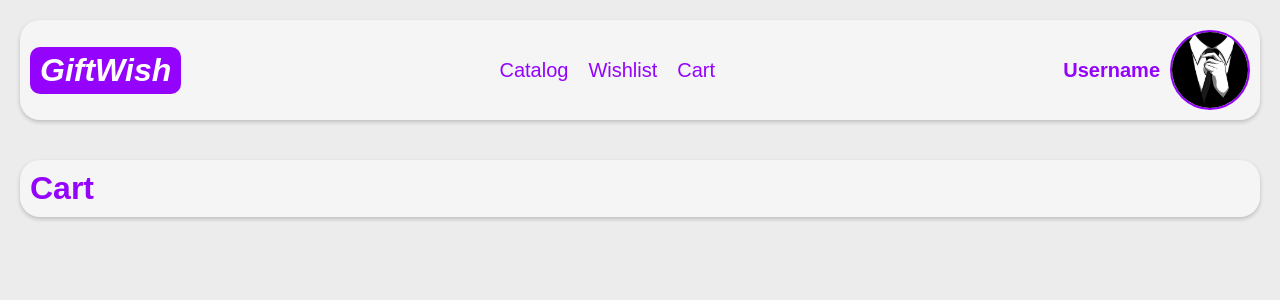
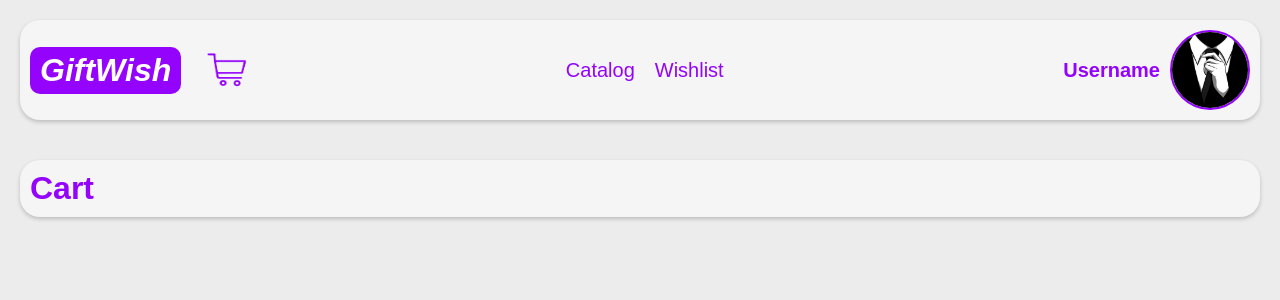
Before and after one commit to gajokremer/GiftWish, a Next.js app: page /cart in a window 1280 px wide. Shown: the top 300 px of the page. Built offline with nearby package versions, Linux system fonts and the light colour scheme.

Commit message:
Create Cart Page
Cart OBJ Navbar

```diff
--- a/components/NavBar.js
+++ b/components/NavBar.js
@@ -1,4 +1,4 @@
-import { data } from "autoprefixer";
+// import { data } from "autoprefixer";
 import Image from "next/image";
 import Link from "next/link";
 import React from "react";
@@ -9,7 +9,7 @@ const NavBar = (data) => {
   // console.log(user);
 
   const { data: user } = data;
-  console.log(user)
+  console.log(user);
 
   const encodedUser = encodeURIComponent(JSON.stringify(user));
 
@@ -21,12 +21,20 @@ const NavBar = (data) => {
             <h1 className={styles.title}>GiftWish</h1>
           </Link>
         </div>
+        <div className={styles.cartContainer}>
+          <Link href={"/cart"}>
+            <Image
+              src="/images/cart.png"
+              alt="Cart"
+              className={styles.cart}
+              width={80} // Increase the width of the image
+              height={80} // Increase the height of the image
+            />
+          </Link>
+        </div>
         <div className={styles.menu}>
           <div className={styles.menuItem}>Catalog</div>
           <div className={styles.menuItem}>Wishlist</div>
-          <Link href={"/cart"}>
-            <div className={styles.menuItem}>Cart</div>
-          </Link>
         </div>
         <div className={styles.username}>
           {/* <Link href={`/profile?user=${encodedUser}`}> */}
--- a/styles/NavBar.module.css
+++ b/styles/NavBar.module.css
@@ -1,6 +1,6 @@
 .navbarBackground {
   /* background-color: var(--accent-color); */
-  background-color: #ECECEC;
+  background-color: #ececec;
   padding: 20px;
 }
 
@@ -31,6 +31,8 @@
 .menu {
   display: flex;
   color: var(--accent-color); /* Use the accent color variable */
+  align-items: center; /* Centramos verticalmente los elementos dentro del contenedor */
+  margin-right: auto; /* Mueve el contenedor al lado izquierdo */
 }
 
 .menuItem {
@@ -54,3 +56,15 @@
   border-radius: 50%; /* Make the image round */
   border: 2px solid var(--accent-color); /* Add a border with the accent color */
 }
+
+.cart {
+  width: 50px; /* Increase the width of the avatar image */
+  height: 50px; /* Increase the height of the avatar image */
+  margin-left: 25px; /* Nueva propiedad para agregar un margen izquierdo */
+}
+
+.cartContainer {
+  display: flex; /* Agregamos esta propiedad para que el contenedor se comporte como flex */
+  align-items: center; /* Centramos verticalmente los elementos dentro del contenedor */
+  margin-right: auto; /* Mueve el contenedor al lado izquierdo */
+}
```
Also changed, not shown: pages/profile.js (+10 -2 lines), public/images/cart.png (added), 1 other file (tests, documents, lock files or other folders).
